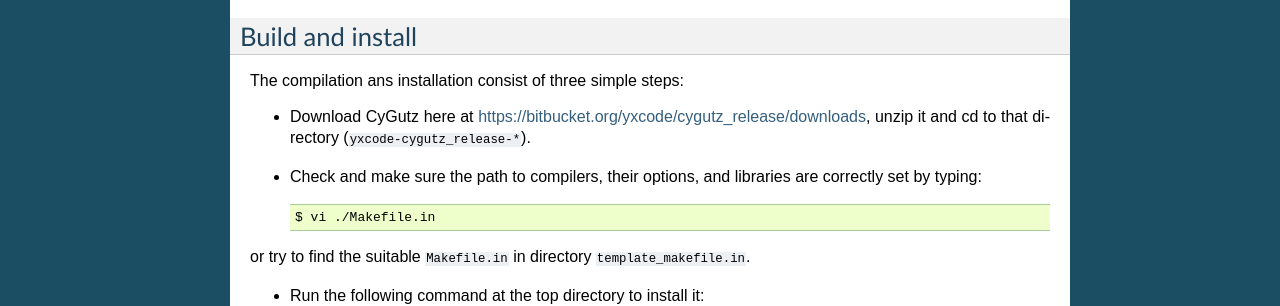
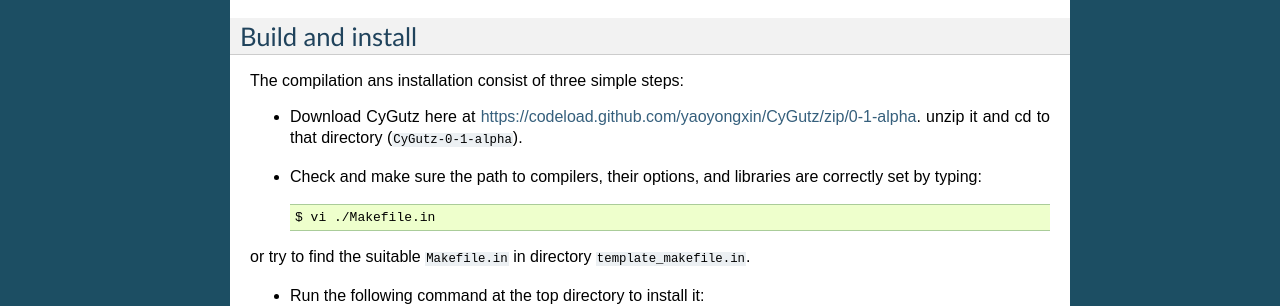
Before and after one commit to yaoyongxin/CyGutz, a Sphinx documentation site: the page built from doc/source/install.rst, in a window 1280 px wide. Shown: the part 641-947 px from the top of the page. Built offline with Sphinx 7.4.7, drawn with Linux system fonts in a browser that asks for light colours.

```diff
--- a/doc/source/install.rst
+++ b/doc/source/install.rst
@@ -35,7 +35,9 @@ Build and install
 
 The compilation ans installation consist of three simple steps:
 
-* Download CyGutz here at https://bitbucket.org/yxcode/cygutz_release/downloads, unzip it and cd to that directory (``yxcode-cygutz_release-*``).
+* Download CyGutz here at
+  https://codeload.github.com/yaoyongxin/CyGutz/zip/0-1-alpha.
+  unzip it and cd to that directory (``CyGutz-0-1-alpha``).
 * Check and make sure the path to compilers, their options, and libraries are correctly set by typing::
 
   $ vi ./Makefile.in
--- a/doc/source/overview.rst
+++ b/doc/source/overview.rst
@@ -6,7 +6,7 @@ DFT-LDA
 
 The Density Functional Theory implementation within WIEN2k consists of several steps depicted in the figure (Check http://www.wien2k.at/)
 
-.. image:: /images/WIEN2kFC.png
+.. image:: _images/WIEN2kFC.png
    :alt: alternate text
    :scale: 100 %
    :align: center
@@ -36,7 +36,7 @@ LDA + Gutzwiller-Slave-Boson
 
 The LDA+G inserts two new steps (dmft1 and CyGutz) and replaces lapw2 with dmft2 step, following vlosely the DFT+DMFT code (Check http://hauleweb.rutgers.edu/). The process looks like that:
 
-.. image:: /images/WIENGAFC.png
+.. image:: _images/WIENGAFC.png
    :alt: alternate text
    :scale: 100 %
    :align: center
```
Also changed, not shown: doc/source/tutorials.rst (+15 -9 lines), doc/source/_images/1DZEU.png (renamed from doc/source/images/1DZEU.png), doc/source/_images/CeBands.png (renamed from doc/source/images/CeBands.png), doc/source/_images/CeDOS.png (renamed from doc/source/images/CeDOS.png), doc/source/_images/CeMultipletsJJ.png (renamed from doc/source/images/CeMultipletsJJ.png), doc/source/_images/CyGutzFC.png (renamed from doc/source/images/CyGutzFC.png), doc/source/_images/FeBands.png (renamed from doc/source/images/FeBands.png), doc/source/_images/FeBands_SOC.png (renamed from doc/source/images/FeBands_SOC.png), doc/source/_images/FeDOS.png (renamed from doc/source/images/FeDOS.png), doc/source/_images/FeDOS_SOC.png (renamed from doc/source/images/FeDOS_SOC.png), doc/source/_images/UO2Hist.png (renamed from doc/source/images/UO2Hist.png), doc/source/_images/WIEN2kFC.png (renamed from doc/source/images/WIEN2kFC.png), doc/source/_images/WIENGAFC.png (renamed from doc/source/images/WIENGAFC.png).
